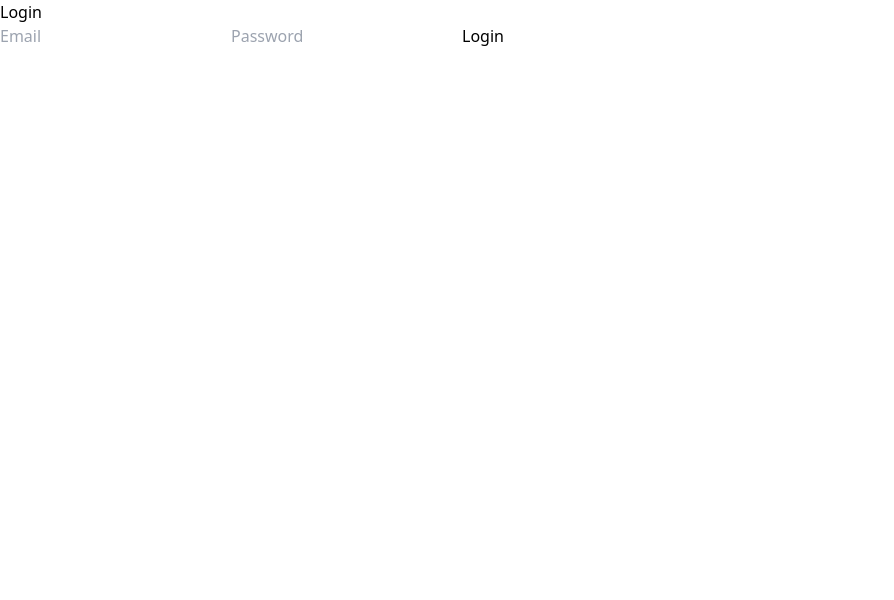
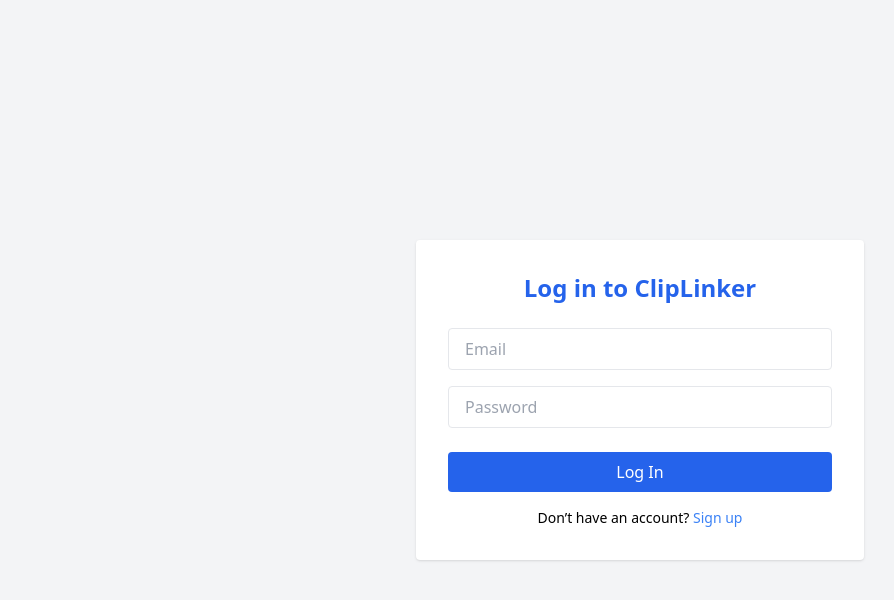
Before and after one commit to GlitchRider1/cliplinker-video-downloader, a Next.js app: page /login in a window 1280 px wide. Shown: the top 600 px of the page, without its empty margins (0-894 px from the left). Built offline with nearby package versions, Linux system fonts and the light colour scheme; no server answers.

Commit message:
Update login.js

```diff
--- a/pages/login.js
+++ b/pages/login.js
@@ -1,23 +1,53 @@
 import { useState } from 'react';
+import { useRouter } from 'next/router';
 import { supabase } from '../lib/supabaseClient';
-import { useRouter } from 'next/router';
+import Link from 'next/link';
 
 export default function Login() {
   const [email, setEmail] = useState('');
   const [password, setPassword] = useState('');
+  const [errorMsg, setErrorMsg] = useState('');
   const router = useRouter();
 
   const handleLogin = async () => {
     const { error } = await supabase.auth.signInWithPassword({ email, password });
-    if (!error) router.push('/dashboard');
+    if (error) {
+      setErrorMsg(error.message);
+    } else {
+      router.push('/dashboard');
+    }
   };
 
   return (
-    <div>
-      <h1>Login</h1>
-      <input onChange={(e) => setEmail(e.target.value)} placeholder="Email" />
-      <input type="password" onChange={(e) => setPassword(e.target.value)} placeholder="Password" />
-      <button onClick={handleLogin}>Login</button>
+    <div className="flex items-center justify-center min-h-screen bg-gray-100 px-4">
+      <div className="w-full max-w-md bg-white p-8 rounded shadow">
+        <h1 className="text-2xl font-bold mb-6 text-center text-blue-600">Log in to ClipLinker</h1>
+        {errorMsg && <p className="text-red-500 mb-4">{errorMsg}</p>}
+        <input
+          type="email"
+          placeholder="Email"
+          className="w-full px-4 py-2 mb-4 border rounded"
+          onChange={(e) => setEmail(e.target.value)}
+        />
+        <input
+          type="password"
+          placeholder="Password"
+          className="w-full px-4 py-2 mb-6 border rounded"
+          onChange={(e) => setPassword(e.target.value)}
+        />
+        <button
+          className="w-full bg-blue-600 text-white py-2 rounded hover:bg-blue-700 transition"
+          onClick={handleLogin}
+        >
+          Log In
+        </button>
+        <p className="text-center text-sm mt-4">
+          Don’t have an account?{' '}
+          <Link href="/signup">
+            <a className="text-blue-500 hover:underline">Sign up</a>
+          </Link>
+        </p>
+      </div>
     </div>
   );
 }
```
